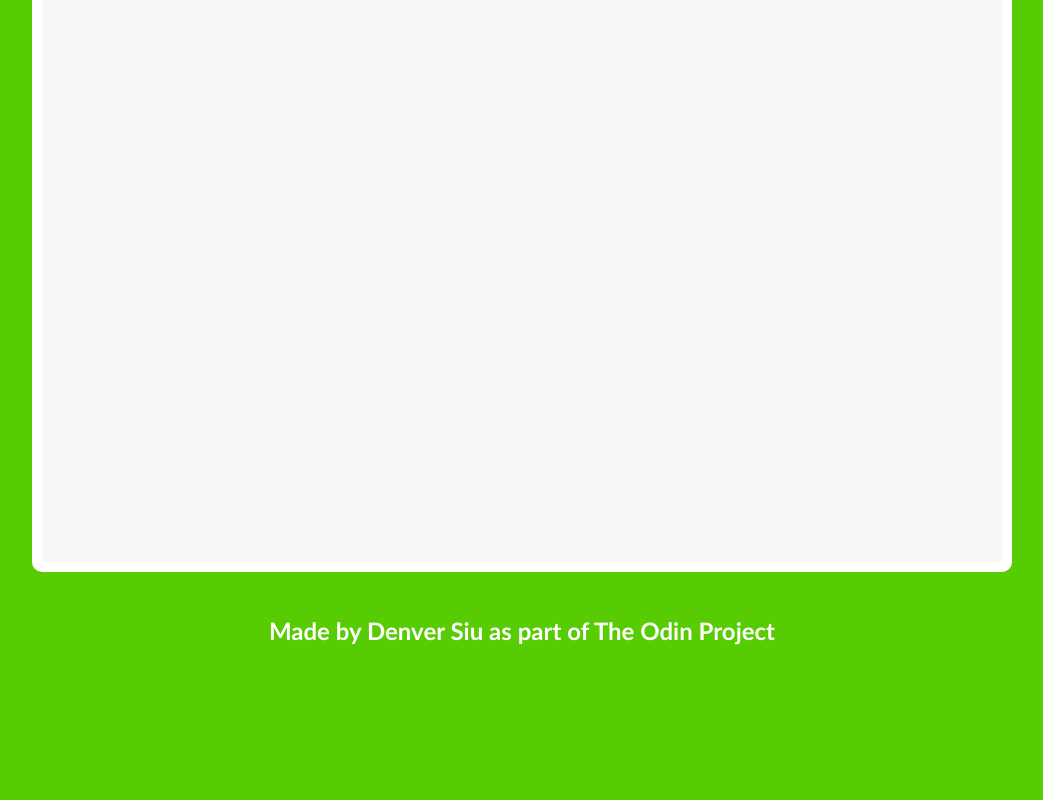
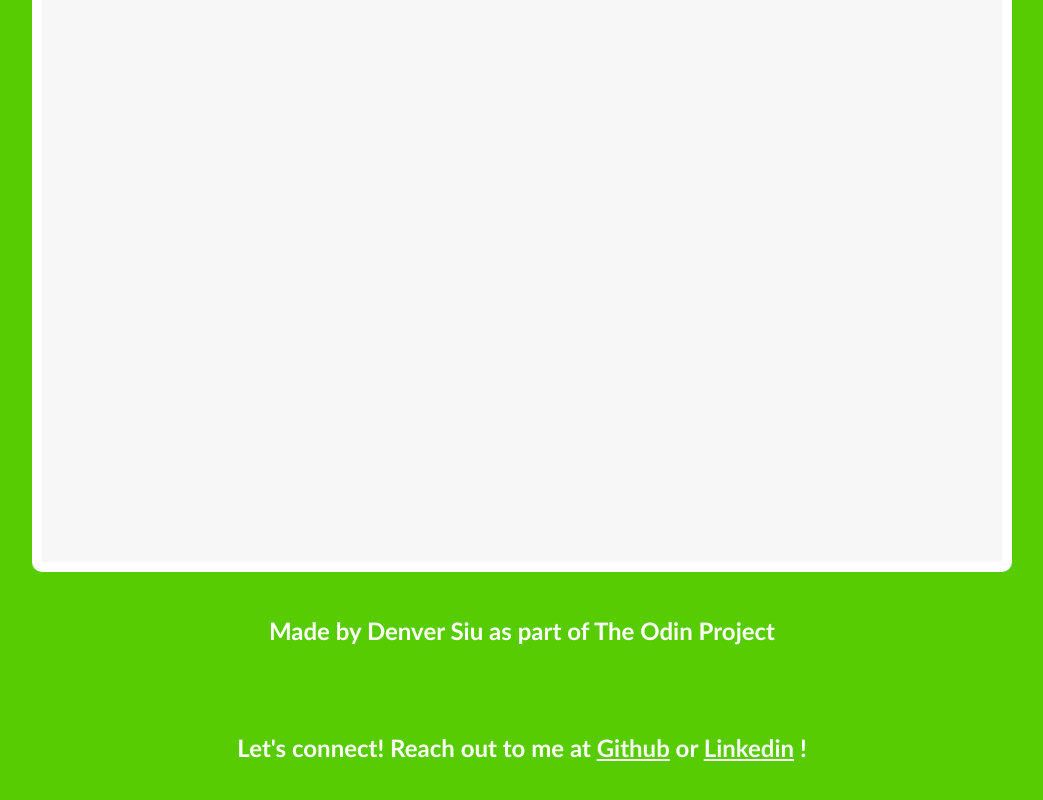
Before and after one commit to dpsiu/etch-a-sketch, a plain HTML site: page index.html in a window 1280 px wide. Shown: the part 663-1463 px from the top of the page, without its empty margins (118-1161 px from the left). Before the commit the page ends 1380 px from the top, so only its background shows below. Drawn offline with Linux system fonts and the light colour scheme.

Commit message:
Black and rainbow pen functionality & socials

```diff
--- a/index.html
+++ b/index.html
@@ -25,6 +25,11 @@
         Made by Denver Siu as part of The Odin Project
     </div>
 
+    <div class="socials">
+        <p>Let's connect! Reach out to me at <a href="https://github.com/dpsiu">Github</a> or
+        <a href="https://www.linkedin.com/in/denver-siu">Linkedin</a> ! </p>
+    </div>
+
     <script src="app.js"></script>
 </body>
 
--- a/style.css
+++ b/style.css
@@ -11,7 +11,17 @@ body {
     padding: 24px;
 }
 
-.footer {
+a {
+    color: #f7f7f7;
+}
+a:hover {
+    transition-duration: .5s;
+    color: #4b4b4b;
+}
+
+
+
+.footer, .socials {
     font-size: 24px;
     color: #ffffff;
     font-weight: bold;
@@ -39,6 +49,10 @@ button {
     margin: 0px 10px;
 }
 
+#colorPicker {
+    background-color: #777777;
+}
+
 #black {
     background-color: #4b4b4b;
     color: white;
```
